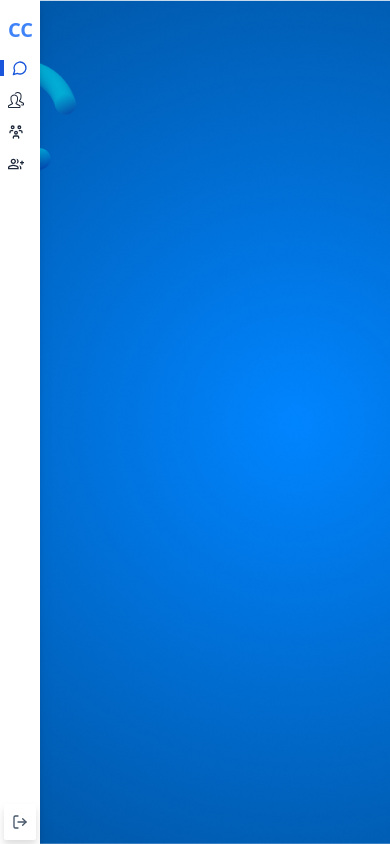
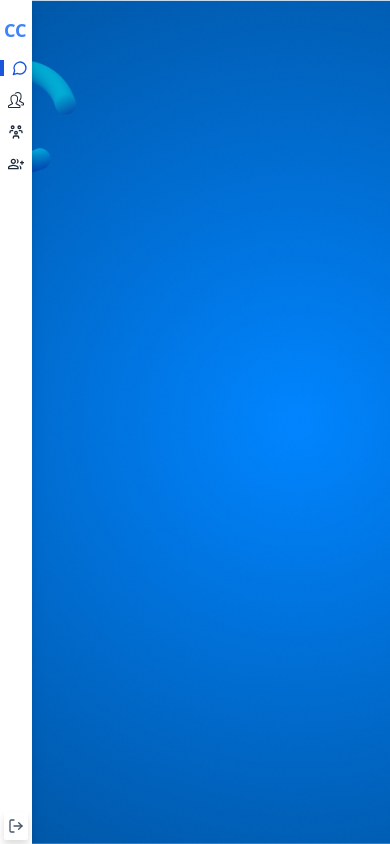
Before and after one commit to manojmksmanu/ChitChatNewfrontend, a React (Vite) app: page / in a window 390 px wide. Built offline with nearby package versions, Linux system fonts and the light colour scheme.

Commit message:
done some change sidenavbar

```diff
--- a/src/components/SideNavbar/SideNavbar.jsx
+++ b/src/components/SideNavbar/SideNavbar.jsx
@@ -16,6 +16,21 @@ const Sidebar = () => {
     setIsOpen(!isOpen);
   };
 
+  const navsItems = [
+    {
+      name: "allchats",
+      icon: <LuMessageCircle />,
+      label: "All Chats",
+    },
+    { name: "people", icon: <SlPeople />, label: "Peoples" },
+    { name: "groups", icon: <TbUsersGroup />, label: "Groups" },
+    {
+      name: "creategroup",
+      icon: <MdOutlineGroupAdd />,
+      label: "Create Group",
+    },
+  ];
+
   const navSwitch = (e) => {
     setNavToggle(e);
   };
@@ -32,15 +47,11 @@ const Sidebar = () => {
         // className={`sidenav_bg fixed top-0 left-0 h-screen drop-shadow-lg bg-white  text-slate-800 w-28 transform ${
         //   isOpen ? "translate-x-0" : "-translate-x-full"
         // } md:relative md:translate-x-0 transition-transform duration-300 ease-in-out`}
-        className={`sidenav_bg fixed top-0 left-0 h-screen drop-shadow-lg bg-white  text-slate-800 md:w-28 w-10 transform
+        className={`sidenav_bg fixed top-0 left-0 h-screen drop-shadow-lg bg-white  text-slate-800 md:w-28 sm:w-10 w-8 transform
         md:relative md:translate-x-0 transition-transform duration-300 ease-in-out`}
       >
         <div className="flex flex-col h-full justify-between">
           <div className="">
-            {/* Button to close sidebar */}
-            {/* <button className="md:hidden mb-4" onClick={toggleSidebar}>
-              <FaTimes />
-            </button> */}
             <nav>
               <ul className="flex flex-col">
                 {/* <li className="mt-4">
@@ -81,81 +92,42 @@ const Sidebar = () => {
                 <li className="mt-4 flex">
                   <Logo />
                 </li>
-                <li
-                  onClick={() => navSwitch("allchats")}
-                  className={`mt-4 flex items-center pl-2 cursor-pointer hover:border-l-4  hover:border-blue-700 ${
-                    navToggle === "allchats"
-                      ? "text-blue-700 border-l-4  border-blue-700"
-                      : ""
-                  }`}
-                >
-                  <LuMessageCircle />{" "}
-                  <span className="text-xs font-normal rounded-sm p-1 w-full md:block hidden">
-                    All Chats
-                  </span>
-                </li>
-                <li
-                  onClick={() => navSwitch("people")}
-                  className={`mt-4 flex items-center pl-2 cursor-pointer hover:border-l-4  hover:border-blue-700 ${
-                    navToggle === "people"
-                      ? "text-blue-700 border-l-4  border-blue-700"
-                      : ""
-                  }`}
-                >
-                  <SlPeople />
-                  <span className="bg-white text-xs font-normal rounded-sm p-1 w-full md:block hidden">
-                    Peoples
-                  </span>
-                </li>
-                <li
-                  onClick={() => navSwitch("groups")}
-                  className={`mt-4 flex items-center pl-2 cursor-pointer hover:border-l-4  hover:border-blue-700 ${
-                    navToggle === "groups"
-                      ? "text-blue-700 border-l-4  border-blue-700"
-                      : ""
-                  }`}
-                >
-                  <TbUsersGroup />{" "}
-                  <span className="bg-white text-xs font-normal rounded-sm p-1 w-full md:block hidden">
-                    Groups
-                  </span>
-                </li>
-                <li
-                  onClick={() => navSwitch("creategroup")}
-                  className={`mt-4 flex items-center pl-2 cursor-pointer hover:border-l-4  hover:border-blue-700 ${
-                    navToggle === "creategroup"
-                      ? "text-blue-700 border-l-4  border-blue-700"
-                      : ""
-                  }`}
-                >
-                  <MdOutlineGroupAdd />{" "}
-                  <span className="bg-white text-xs font-normal rounded-sm p-1 w-full md:block hidden">
-                    Create Group
-                  </span>
-                </li>
+                {navsItems.map((item) => (
+                  <motion.li
+                    key={item.name}
+                    onClick={() => navSwitch(item.name)}
+                    whileTap={{ scale: 0.99 }}
+                    className={`mt-4 flex items-center pl-2 cursor-pointer transition-all ${
+                      navToggle === item.name
+                        ? "text-blue-700 border-l-4 border-blue-700"
+                        : "hover:border-l-4 hover:border-blue-700 hover:text-blue-700"
+                    }`}
+                  >
+                    {item.icon}
+                    <span className="text-xs font-normal transition-all rounded-sm p-1 w-full  md:block hidden hover:text-blue-700">
+                      {item.label}
+                    </span>
+                  </motion.li>
+                ))}
               </ul>
             </nav>
           </div>
           {/* ---logout section----  */}
           <div className="flex justify-center p-1">
-            <div className="flex gap-3 items-center bg-white drop-shadow-lg w-full rounded-sm p-2 cursor-pointer">
-              <LuLogOut className="text-xl text-slate-600" />{" "}
+            <motion.div
+            whileHover={{scale:0.98}}
+              whileTap={{ scale: 0.95 }}
+              className="flex gap-3 items-center bg-white drop-shadow-lg w-full rounded-sm sm:p-2 p-1 cursor-pointer"
+            >
+              <LuLogOut className="text-xl text-slate-600" />
               <span className="text-xs text-slate-600 md:block hidden">
                 Logout
               </span>
-            </div>
+            </motion.div>
           </div>
           {/* ---logout section ends here----  */}
         </div>
       </div>
-
-      {/* Overlay for small screens */}
-      {isOpen && (
-        <div
-          className="fixed inset-0 bg-black opacity-50 md:hidden"
-          onClick={toggleSidebar}
-        ></div>
-      )}
     </div>
   );
 };
--- a/src/components/SmallComponents/Logo.jsx
+++ b/src/components/SmallComponents/Logo.jsx
@@ -2,9 +2,9 @@ import React from 'react'
 import { motion } from "framer-motion";
 const Logo = () => {
   return (
-    <div className="flex items-center justify-center pl-2">
+    <div className="flex items-center justify-center sm:pl-2 pl-1">
       <motion.div
-        className="text-blue-500 text-xl font-black"
+        className="text-blue-500 sm:text-xl text-lg font-black"
         animate={{ scale: [1, 1, 1], rotate: [0, 0, 0] }}
         transition={{ duration: 2, repeat: Infinity, ease: "easeInOut" }}
       >
```
